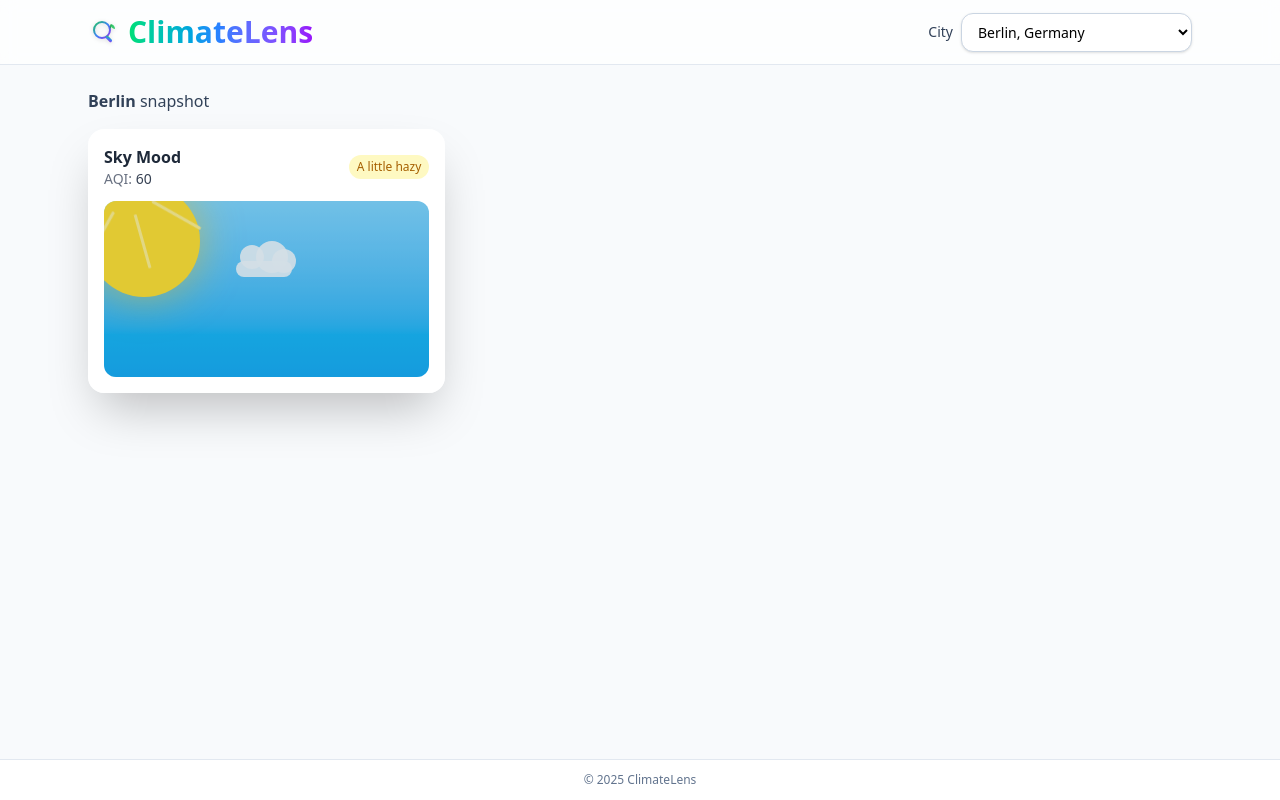
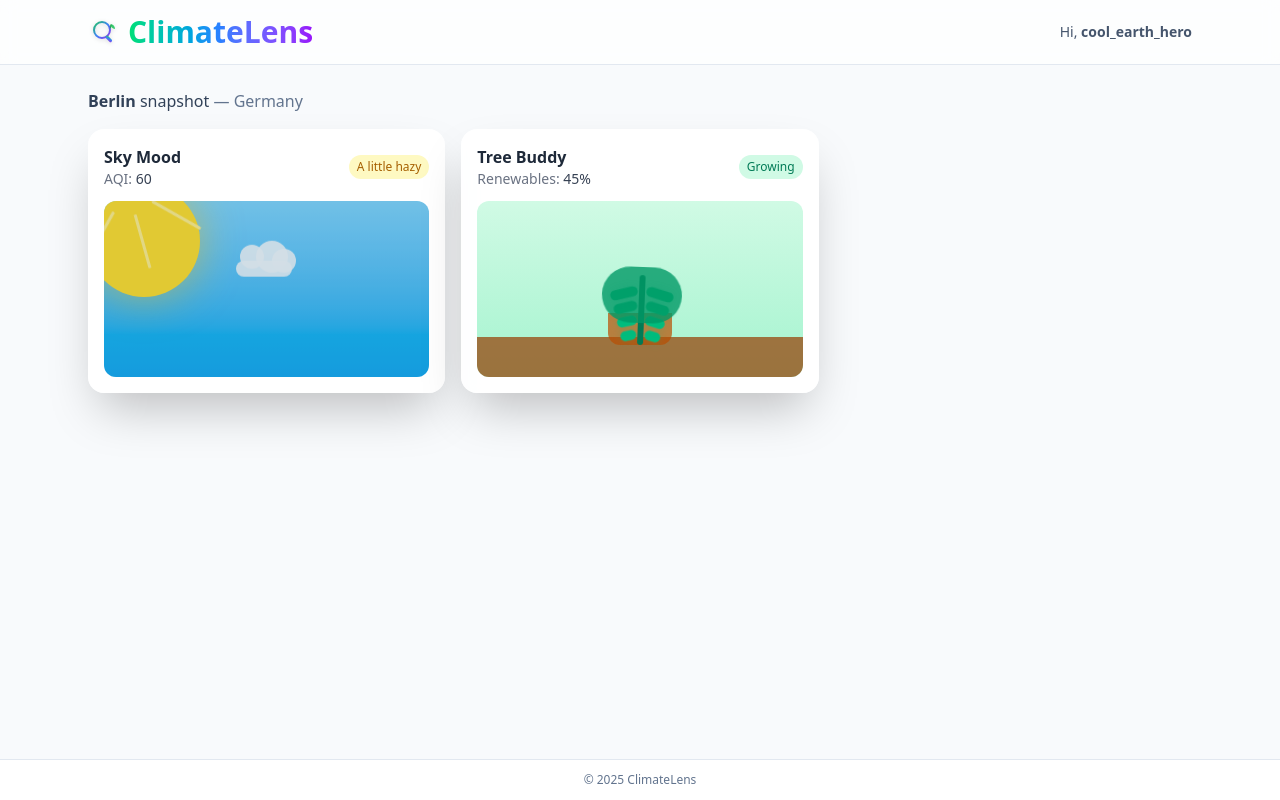
Before and after one commit to sha-0916/tech4social_good, a React (Vite) app in the folder client/: page / in a window 1280 px wide. Built offline with nearby package versions, Linux system fonts and the light colour scheme.

Commit message:
dashboard fixed with location field removal

```diff
--- a/client/src/App.tsx
+++ b/client/src/App.tsx
@@ -1,11 +1,17 @@
-import React from "react";
 import ErrorBoundary from "./components/ErrorBoundary";
 import Dashboard from "./pages/Dashboard";
 
 export default function App() {
+  // Temporary mock until login wires this up
+  const mockUser = {
+    username: "cool_earth_hero",
+    city: "Berlin",
+    ageBand: "11-15" as const,
+  };
+
   return (
     <ErrorBoundary>
-      <Dashboard />
+      <Dashboard user={mockUser} />
     </ErrorBoundary>
   );
 }
--- /dev/null
+++ b/client/src/components/tiles/TreeBuddy.tsx
@@ -0,0 +1,136 @@
+import { useMemo } from "react";
+
+/**
+ * TreeBuddy
+ * - Visualizes renewable energy share as a growing plant.
+ * - Mapping (renewablesPct):
+ *   < 20%   → "seedling"
+ *   20–39%  → "sprout"
+ *   40–59%  → "bush"
+ *   60%+    → "bigTree" (with sparkles)
+ */
+export default function TreeBuddy({ renewablesPct }: { renewablesPct: number }) {
+  const stage = useMemo(() => {
+    if (renewablesPct >= 60) return "bigTree";
+    if (renewablesPct >= 40) return "bush";
+    if (renewablesPct >= 20) return "sprout";
+    return "seedling";
+  }, [renewablesPct]);
+
+  const label = useMemo(() => {
+    switch (stage) {
+      case "bigTree": return "Thriving";
+      case "bush": return "Growing";
+      case "sprout": return "Getting started";
+      default: return "Needs help";
+    }
+  }, [stage]);
+
+  return (
+    <div className="rounded-2xl bg-white/90 p-4 shadow-2xl backdrop-blur">
+      <div className="flex items-center justify-between">
+        <div>
+          <h3 className="text-base font-semibold text-gray-800">Tree Buddy</h3>
+          <p className="text-sm text-gray-500">
+            Renewables: <span className="font-medium text-gray-700">{renewablesPct}%</span>
+          </p>
+        </div>
+        <span
+          className={`text-xs px-2 py-1 rounded-full ${
+            stage === "bigTree" ? "bg-green-100 text-green-700"
+            : stage === "bush" ? "bg-emerald-100 text-emerald-700"
+            : stage === "sprout" ? "bg-lime-100 text-lime-700"
+            : "bg-yellow-100 text-yellow-800"
+          }`}
+        >
+          {label}
+        </span>
+      </div>
+
+      {/* Plant vignette */}
+      <div className="relative mt-3 h-44 rounded-xl bg-gradient-to-b from-emerald-100 to-emerald-200 overflow-hidden">
+        {/* Soil */}
+        <div className="absolute bottom-0 left-0 right-0 h-10 bg-amber-800/70" />
+        {/* Pot (subtle) */}
+        <div className="absolute bottom-8 left-1/2 -translate-x-1/2 h-8 w-16 rounded-b-xl bg-amber-700/70" />
+        {/* Stem + Leaves */}
+        <Plant stage={stage} />
+        {/* Sparkles when thriving */}
+        {stage === "bigTree" && <Sparkles />}
+      </div>
+    </div>
+  );
+}
+
+function Plant({ stage }: { stage: "seedling" | "sprout" | "bush" | "bigTree" }) {
+  // heights in px (approx)
+  const stemHeight = stage === "seedling" ? 28 : stage === "sprout" ? 48 : stage === "bush" ? 70 : 90;
+  const leafPairs = stage === "seedling" ? 1 : stage === "sprout" ? 2 : stage === "bush" ? 4 : 6;
+
+  return (
+    <div
+      className="absolute bottom-8 left-1/2 -translate-x-1/2 origin-bottom animate-[sway_3.8s_ease-in-out_infinite]"
+      style={{ height: stemHeight }}
+    >
+      {/* Stem */}
+      <div className="w-[6px] h-full mx-auto rounded-full bg-emerald-700" />
+      {/* Leaves */}
+      {Array.from({ length: leafPairs }).map((_, i) => {
+        const y = stemHeight - (i + 1) * (stemHeight / (leafPairs + 1));
+        const spread = 16 + i * 4;
+        return (
+          <div key={i} className="absolute left-1/2" style={{ top: y }}>
+            {/* Left leaf */}
+            <div
+              className="absolute -left-1 rounded-full bg-emerald-500"
+              style={{
+                width: spread,
+                height: 10,
+                transform: "translateX(-100%) rotate(-15deg)",
+                boxShadow: "0 0 10px rgba(16,185,129,0.25)",
+              }}
+            />
+            {/* Right leaf */}
+            <div
+              className="absolute left-1 rounded-full bg-emerald-500"
+              style={{
+                width: spread,
+                height: 10,
+                transform: "rotate(15deg)",
+                boxShadow: "0 0 10px rgba(16,185,129,0.25)",
+              }}
+            />
+          </div>
+        );
+      })}
+
+      {/* Crown (bigTree) */}
+      {stage === "bigTree" && (
+        <div className="absolute -top-4 left-1/2 -translate-x-1/2 h-20 w-28 rounded-full bg-emerald-600/90 shadow-[0_0_20px_rgba(16,185,129,0.35)]" />
+      )}
+      {/* Bushiness halo */}
+      {stage === "bush" && (
+        <div className="absolute -top-2 left-1/2 -translate-x-1/2 h-14 w-20 rounded-full bg-emerald-600/80" />
+      )}
+    </div>
+  );
+}
+
+function Sparkles() {
+  const dots = [
+    { left: "20%", top: "25%", delay: "0s" },
+    { left: "70%", top: "18%", delay: "0.3s" },
+    { left: "55%", top: "35%", delay: "0.6s" },
+  ];
+  return (
+    <>
+      {dots.map((d, i) => (
+        <div
+          key={i}
+          className="absolute h-2 w-2 rounded-full bg-white/90 shadow-[0_0_8px_rgba(255,255,255,0.9)] animate-[blink_1.6s_ease-in-out_infinite]"
+          style={{ left: d.left, top: d.top, animationDelay: d.delay }}
+        />
+      ))}
+    </>
+  );
+}
--- a/client/src/pages/Dashboard.tsx
+++ b/client/src/pages/Dashboard.tsx
@@ -1,9 +1,6 @@
-import { useMemo, useState } from "react";
 import Header from "../components/Header";
 import SkyMood from "../components/tiles/SkyMood";
-
-// Solid, app-like dashboard (no video background).
-// Smaller logo at top-left, city selector at top-right, sticky footer.
+import TreeBuddy from "../components/tiles/TreeBuddy";
 
 type CityData = {
   city: string;
@@ -18,110 +15,35 @@ type CityData = {
   streakDays: number;
 };
 
+type UserProfile = {
+  username: string;
+  city: string;
+  country?: string;
+  ageBand?: "5-10" | "11-15" | "16-20";
+};
+
 const MOCK_CITIES: CityData[] = [
-  {
-    city: "Berlin",
-    country: "Germany",
-    aqi: 60,
-    tempAnomaly: 1.2,
-    renewablesPct: 45,
-    co2PerCapita: 9.1,
-    waterStress: "Medium",
-    seaLevelRiskPct: "Low",
-    isCoastal: false,
-    streakDays: 5,
-  },
-  {
-    city: "Paris",
-    country: "France",
-    aqi: 70,
-    tempAnomaly: 1.3,
-    renewablesPct: 30,
-    co2PerCapita: 7.8,
-    waterStress: "Medium",
-    seaLevelRiskPct: "Low",
-    isCoastal: false,
-    streakDays: 3,
-  },
-  {
-    city: "New York",
-    country: "United States",
-    aqi: 90,
-    tempAnomaly: 1.5,
-    renewablesPct: 25,
-    co2PerCapita: 15.2,
-    waterStress: "High",
-    seaLevelRiskPct: 12,
-    isCoastal: true,
-    streakDays: 8,
-  },
-  {
-    city: "Delhi",
-    country: "India",
-    aqi: 180,
-    tempAnomaly: 1.6,
-    renewablesPct: 20,
-    co2PerCapita: 2.3,
-    waterStress: "High",
-    seaLevelRiskPct: "Low",
-    isCoastal: false,
-    streakDays: 2,
-  },
-  {
-    city: "Nairobi",
-    country: "Kenya",
-    aqi: 55,
-    tempAnomaly: 1.1,
-    renewablesPct: 70,
-    co2PerCapita: 0.8,
-    waterStress: "Medium",
-    seaLevelRiskPct: "Low",
-    isCoastal: false,
-    streakDays: 9,
-  },
-  {
-    city: "San Francisco",
-    country: "United States",
-    aqi: 65,
-    tempAnomaly: 1.4,
-    renewablesPct: 35,
-    co2PerCapita: 7.1,
-    waterStress: "Medium",
-    seaLevelRiskPct: 10,
-    isCoastal: true,
-    streakDays: 6,
-  },
+  { city: "Berlin", country: "Germany", aqi: 60, tempAnomaly: 1.2, renewablesPct: 45, co2PerCapita: 9.1, waterStress: "Medium", seaLevelRiskPct: "Low", isCoastal: false, streakDays: 5 },
+  { city: "Paris", country: "France", aqi: 70, tempAnomaly: 1.3, renewablesPct: 30, co2PerCapita: 7.8, waterStress: "Medium", seaLevelRiskPct: "Low", isCoastal: false, streakDays: 3 },
+  { city: "New York", country: "United States", aqi: 90, tempAnomaly: 1.5, renewablesPct: 25, co2PerCapita: 15.2, waterStress: "High", seaLevelRiskPct: 12, isCoastal: true, streakDays: 8 },
+  { city: "Delhi", country: "India", aqi: 180, tempAnomaly: 1.6, renewablesPct: 20, co2PerCapita: 2.3, waterStress: "High", seaLevelRiskPct: "Low", isCoastal: false, streakDays: 2 },
+  { city: "Nairobi", country: "Kenya", aqi: 55, tempAnomaly: 1.1, renewablesPct: 70, co2PerCapita: 0.8, waterStress: "Medium", seaLevelRiskPct: "Low", isCoastal: false, streakDays: 9 },
+  { city: "San Francisco", country: "United States", aqi: 65, tempAnomaly: 1.4, renewablesPct: 35, co2PerCapita: 7.1, waterStress: "Medium", seaLevelRiskPct: 10, isCoastal: true, streakDays: 6 },
 ];
 
-export default function Dashboard() {
-  const [selectedCity, setSelectedCity] = useState<string>(MOCK_CITIES[0].city);
-
-  const city = useMemo(
-    () => MOCK_CITIES.find((c) => c.city === selectedCity) ?? MOCK_CITIES[0],
-    [selectedCity]
-  );
+export default function Dashboard({ user }: { user: UserProfile }) {
+  const city = (MOCK_CITIES.find(
+    (c) => c.city.toLowerCase() === user.city.toLowerCase()
+  ) ?? MOCK_CITIES[0]);
 
   return (
     <div className="min-h-screen w-full bg-slate-50 flex flex-col">
       {/* Top bar */}
       <header className="sticky top-0 z-20 border-b border-slate-200 bg-white/90 backdrop-blur supports-[backdrop-filter]:bg-white/70">
         <div className="mx-auto max-w-6xl px-4 sm:px-6 h-16 flex items-center justify-between">
-          {/* compact brand left */}
           <Header compact showTagline={false} className="!mb-0" />
-          {/* city selector right */}
-          <div className="flex items-center gap-2">
-            <label className="text-sm text-slate-700">City</label>
-            <select
-              value={selectedCity}
-              onChange={(e) => setSelectedCity(e.target.value)}
-              className="rounded-xl border border-slate-300 bg-white px-3 py-2 text-sm shadow-sm focus:outline-none focus:ring-2 focus:ring-blue-500"
-            >
-              {MOCK_CITIES.map((c) => (
-                <option key={c.city} value={c.city}>
-                  {c.city}, {c.country}
-                </option>
-              ))}
-            </select>
+          <div className="text-xs sm:text-sm text-slate-600">
+            Hi, <span className="font-semibold">{user.username}</span>
           </div>
         </div>
       </header>
@@ -129,15 +51,18 @@ export default function Dashboard() {
       {/* Main content */}
       <main className="flex-1">
         <div className="mx-auto max-w-6xl px-4 sm:px-6 py-6">
-          {/* Greeting / context line (optional) */}
           <div className="mb-4 text-slate-700">
             <span className="font-semibold">{city.city}</span> snapshot
+            {city.country ? <span className="text-slate-500"> — {city.country}</span> : null}
           </div>
 
           {/* Tiles grid */}
           <div className="grid grid-cols-1 gap-4 sm:grid-cols-2 lg:grid-cols-3">
+            {/* 1) Sky Mood (AQI) */}
             <SkyMood aqi={city.aqi} />
-            {/* TODO: add Tree Buddy, Water Droplet, Thermometer, Coastline Shield, Action Streak */}
+            {/* 2) Tree Buddy (Renewables %) */}
+            <TreeBuddy renewablesPct={city.renewablesPct} />
+            {/* 3–6 to be added next */}
           </div>
         </div>
       </main>
@@ -148,6 +73,15 @@ export default function Dashboard() {
           © 2025 ClimateLens
         </div>
       </footer>
+
+      {/* Keyframes used by tiles */}
+      <style>{`
+        @keyframes float { 0% { transform: translateY(0px) } 50% { transform: translateY(-4px) } 100% { transform: translateY(0px) } }
+        @keyframes puff  { 0% { transform: scale(0.9); opacity: 0.9 } 60% { transform: scale(1.5); opacity: 0.35 } 100% { transform: scale(1.8); opacity: 0 } }
+        @keyframes spin  { from { transform: rotate(0deg) } to { transform: rotate(360deg) } }
+        @keyframes sway  { 0% { transform: rotate(0deg) } 50% { transform: rotate(2.3deg) } 100% { transform: rotate(0deg) } }
+        @keyframes blink { 0%,100% { opacity: 0.3 } 50% { opacity: 1 } }
+      `}</style>
     </div>
   );
 }
```
